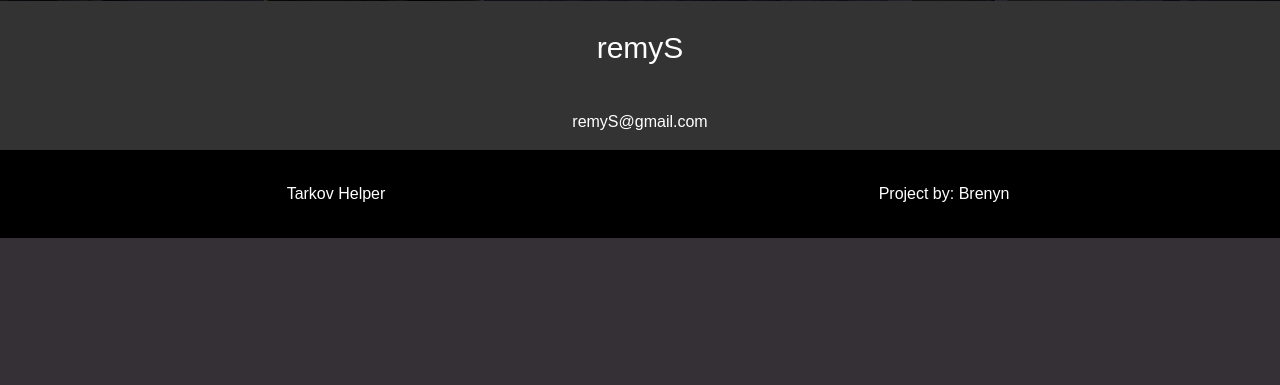
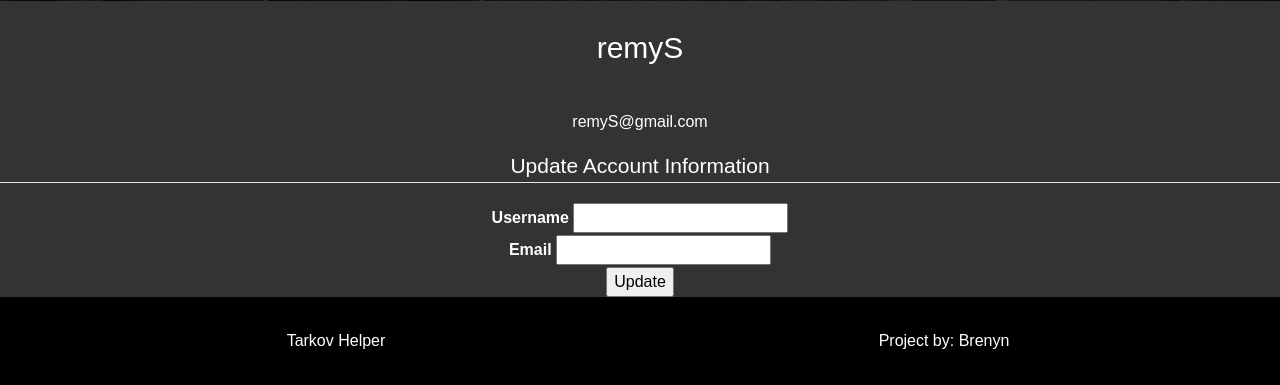
Before and after one commit to brenyn/tarkov-helper, a Flask app: page /account in a window 1280 px wide. Shown: the part 783-1168 px from the top of the page. Before the commit the page ends 1021 px from the top, so only its background shows below. Run offline with Flask 2, Linux system fonts and the light colour scheme; a user stored in the database is signed in; some libraries are stand-ins or nearby versions; some web fonts are replaced.

Commit message:
added form to change account information

```diff
--- a/helper/static/styles/forms.css
+++ b/helper/static/styles/forms.css
@@ -1,3 +1,7 @@
 input{
   color: black
 }
+
+legend{
+  color: white
+}
--- a/helper/templates/account.html
+++ b/helper/templates/account.html
@@ -2,6 +2,7 @@
 
 {% block styles %}
   <link rel="stylesheet" href="../static/styles/base.css">
+  <link rel="stylesheet" href="../static/styles/forms.css">
 {% endblock styles %}
 
 {% block content %}
@@ -13,6 +14,49 @@
         <p class="text-secondary">{{ current_user.email }}</p>
       </div>
     </div>
-    <!-- FORM HERE -->
+    <div>
+      <form method="POST" action="">
+        {{ form.hidden_tag() }}
+
+        <fieldset>
+          <legend>Update Account Information</legend>
+
+          <div>
+            {{ form.username.label }}
+
+            {% if form.username.errors %}
+              {{form.username}}
+              <div class="invalid-feedback">
+                {% for error in form.username.errors %}
+                  <span>{{ error }}</span>
+                {% endfor %}
+              </div>
+            {% else %}
+              {{ form.username }}
+            {% endif %}
+          </div>
+
+          <div>
+            {{ form.email.label }}
+            {% if form.email.errors %}
+            {{form.email}}
+            <div class="invalid-feedback">
+              {% for error in form.email.errors %}
+                <span>{{ error }}</span>
+              {% endfor %}
+            </div>
+            {% else %}
+              {{ form.email }}
+            {% endif %}
+          </div>
+
+        </fieldset>
+
+        <div>
+          {{ form.submit }}
+        </div>
+
+      </form>
+    </div>
   </div>
 {% endblock content %}
```
